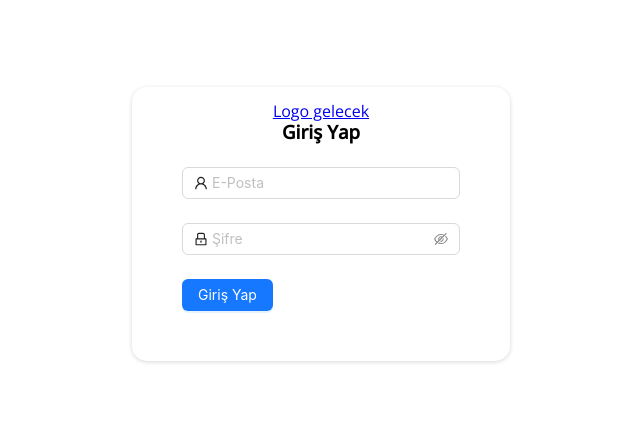
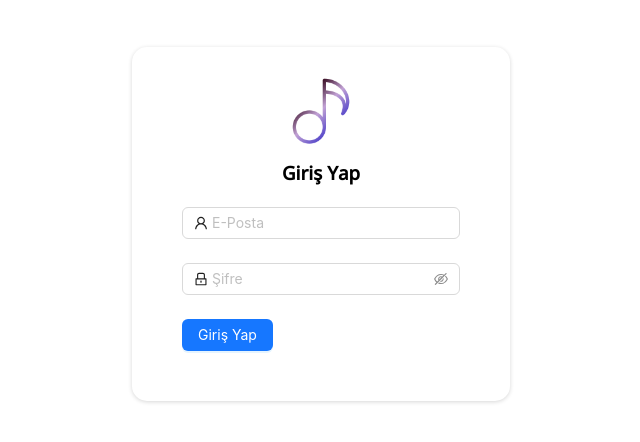
Before and after one commit to mehmethalis/ringtone-ui, a React (Create React App) app: page /auth/signin in a window 1280 px wide. Shown: the part 176-618 px from the top of the page, without its empty margins (319-959 px from the left). Built offline with nearby package versions, Linux system fonts and the light colour scheme.

Commit message:
create logo component

```diff
--- a/src/components/auth/login/LoginForm.js
+++ b/src/components/auth/login/LoginForm.js
@@ -1,4 +1,5 @@
 import React from "react";
+import Logo from "../../shared/logo";
 import { useDispatch, useSelector } from "react-redux";
 import { LockOutlined, UserOutlined } from "@ant-design/icons";
 import { Button, Form, Input } from "antd";
@@ -14,8 +15,7 @@ export default function LoginForm() {
   return (
     <div className="form-login">
       <a href="/">
-        {/* <img src={logo} width="110" alt="sellerquick logo" /> */}
-        Logo gelecek
+        <Logo></Logo>
       </a>
       <h3 className="heading">Giriş Yap</h3>
       <Form
--- /dev/null
+++ b/src/components/shared/logo/index.js
@@ -0,0 +1,8 @@
+import React from "react";
+import logo from "../../../assets/logo/logo.png"
+
+export default function Logo(){
+    return(
+        <img className="logo" src={logo} alt='ringtone logo' width={80}></img>
+    );
+}
```
Also changed, not shown: src/assets/logo/logo.png (added).
